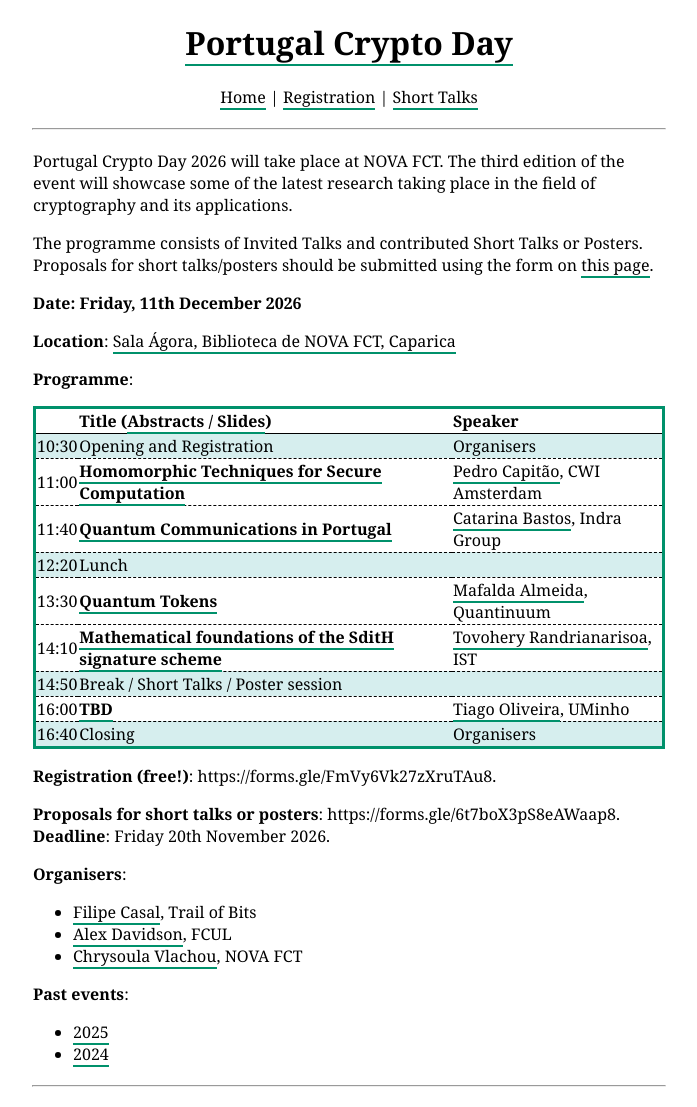
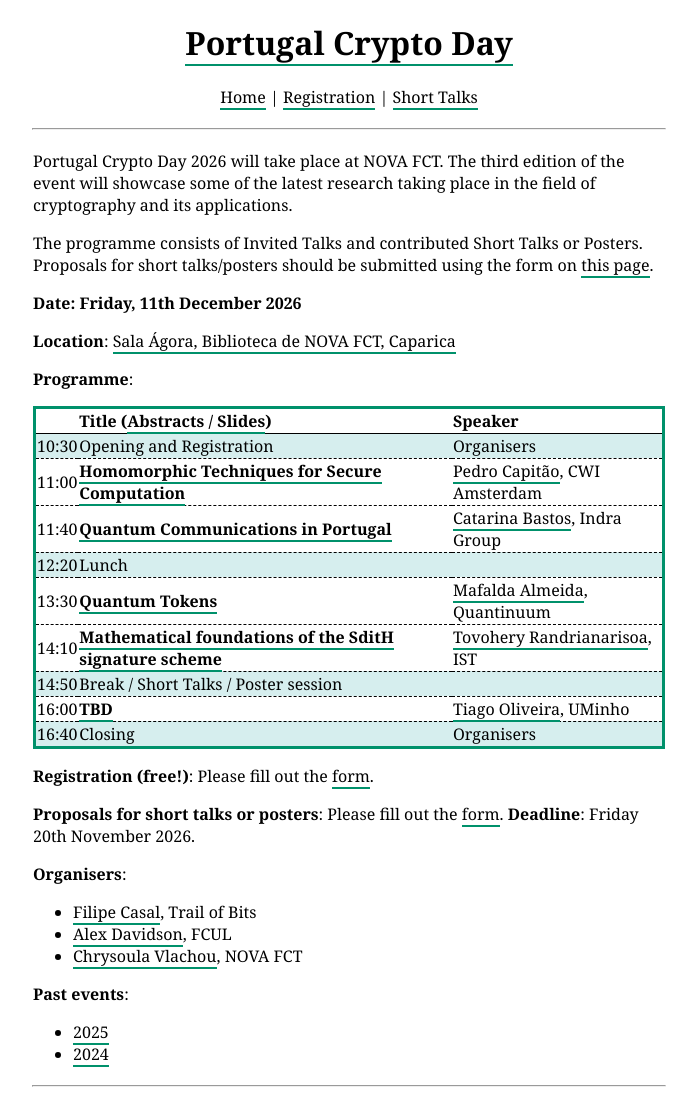
Before and after one commit to cryptoday-pt/cryptoday-pt.github.io, a Jekyll site: the page built from index.html, in a window 1280 px wide. Shown: the whole page, without its empty margins (291-988 px from the left). Built offline with Jekyll 4.4.1, drawn with Linux system fonts in a browser that asks for light colours; the list of posts is cut into pages by our own code.

Commit message:
update links

```diff
--- a/index.html
+++ b/index.html
@@ -70,10 +70,10 @@ Portugal Crypto Day 2026 will take place at NOVA FCT. The third edition of the e
     </table>
 </p>
 <p>
-    <b>Registration (free!)</b>: https://forms.gle/FmVy6Vk27zXruTAu8.
+    <b>Registration (free!)</b>: Please fill out the <a href="https://forms.gle/FmVy6Vk27zXruTAu8">form</a>.
 </p>
 <p>
-    <b>Proposals for short talks or posters</b>: https://forms.gle/6t7boX3pS8eAWaap8. <b>Deadline</b>: Friday 20th November 2026.
+    <b>Proposals for short talks or posters</b>: Please fill out the <a href="https://forms.gle/6t7boX3pS8eAWaap8">form</a>. <b>Deadline</b>: Friday 20th November 2026.
 </p>
 <p> <b>Organisers</b>:
     <ul>
```
